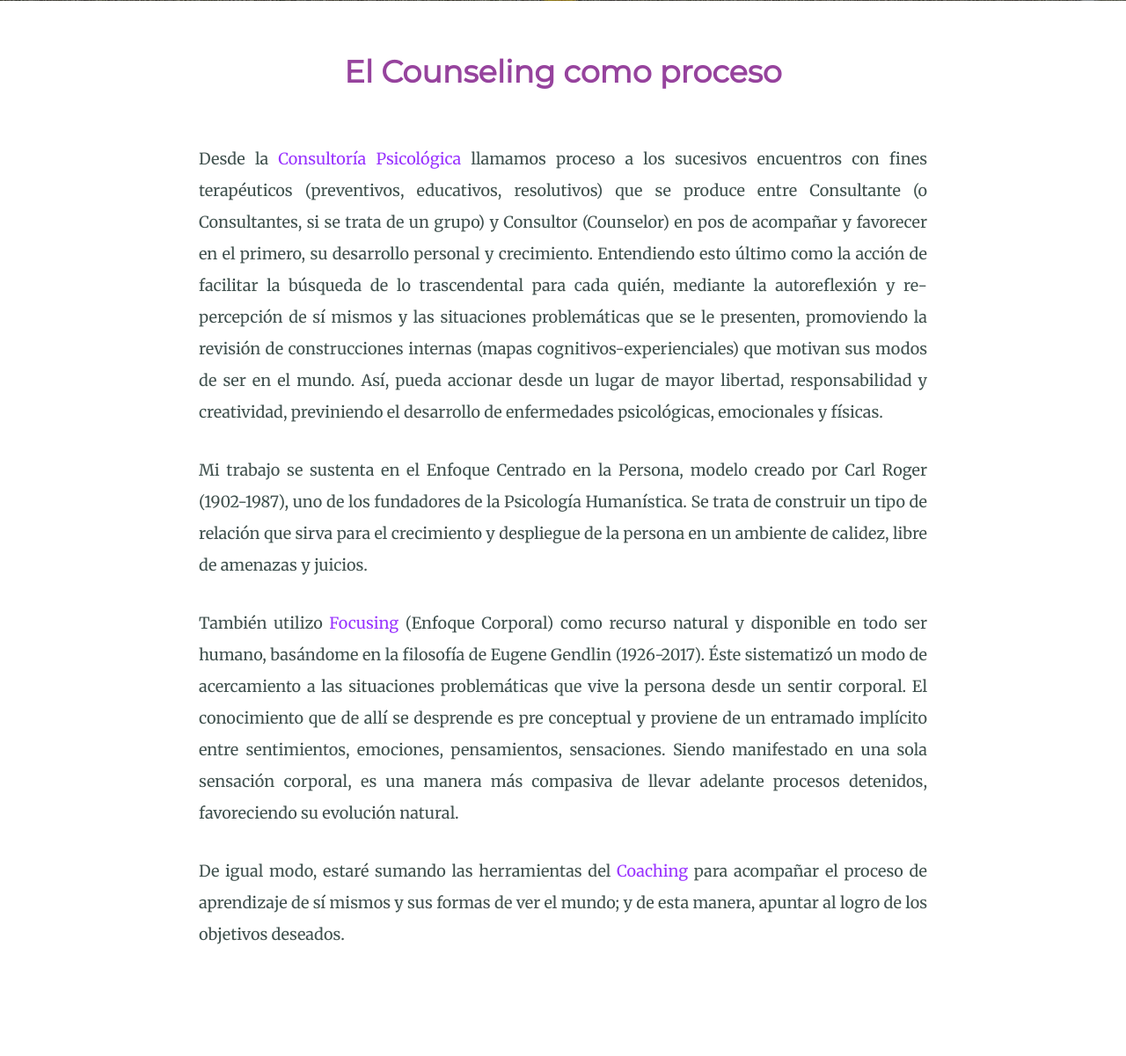
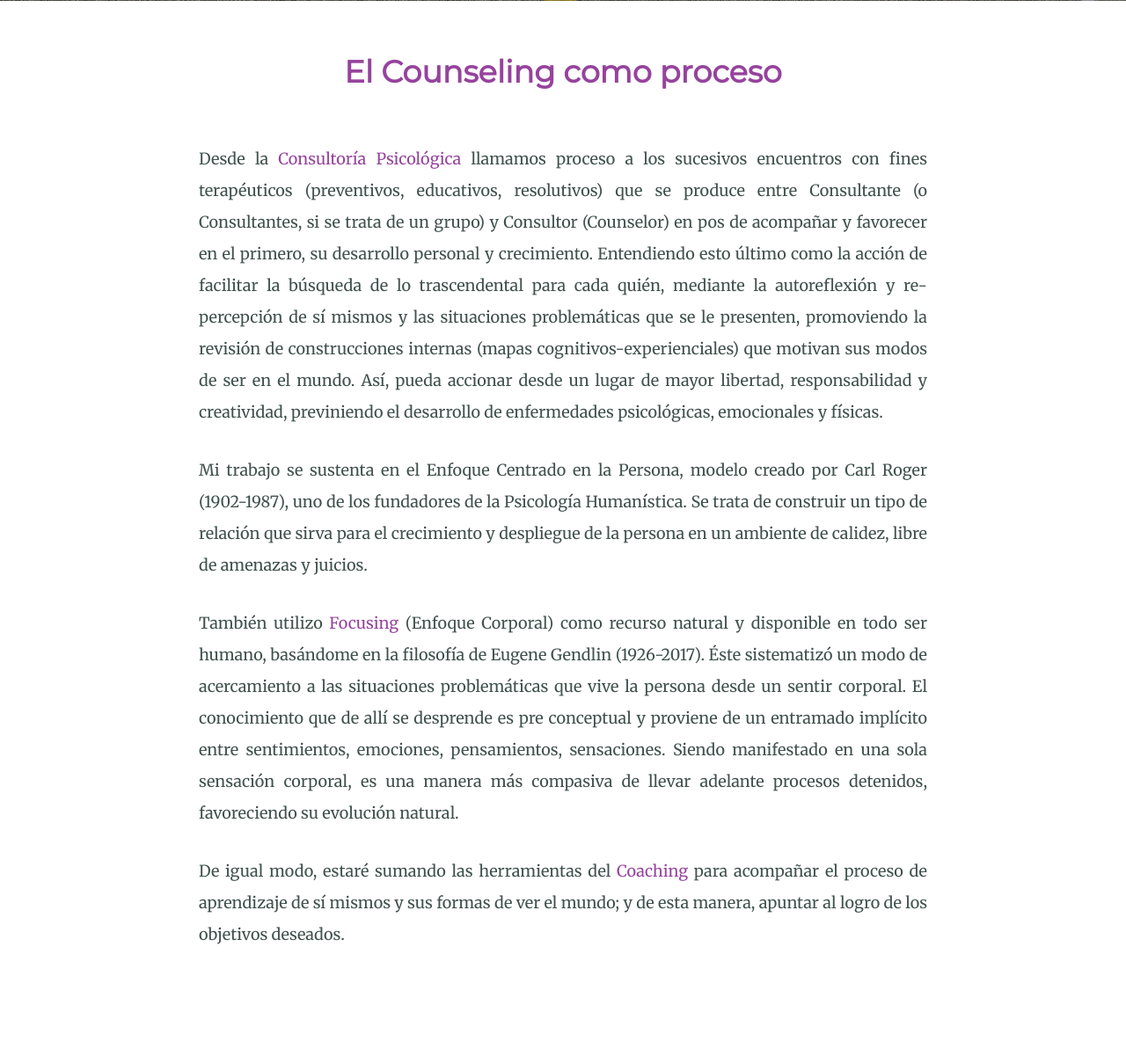
Before and after one commit to moyicuervo/my-website, a Python web app: template templates/why-counseling.html in a window 1280 px wide. Shown: the part 531-1732 px from the top of the page at 88% size. Run offline with Jinja, Linux system fonts and the light colour scheme; the template is opened without the code that fills it, so the values that code supplies are empty; some libraries are stand-ins or nearby versions.

Commit message:
last mod look&feel

```diff
--- a/main.py
+++ b/main.py
@@ -258,9 +258,9 @@ def appointment():
 
 def send_email_appointment(date, hour, name, email, phone):
     email_message = f"Subject: Turno confirmado: \n\nNombre: {name} \nTelefono: {phone} \nEmail: {email} \nCuando: {date}\nHorario:{hour}\n\n\n" \
-                    f"Antes del encuentro sera enviado el link de ingreso.\n" \
-                    f"En caso de cancelar el encuentro, por favor, hacerlo 24 horas antes.\n" \
-                    f"Gracias.!!!\n Caminemos Juntos. Todos los derechos reservados."
+                    f"El link de ingreso sera enviado previo al encuentro.\n" \
+                    f"Si necesitas cancelar la cita, deberas hacerlo con 24 horas de anticipacion a traves de este mail.\n" \
+                    f"¡Gracias por elegirnos!\n Caminemos Juntos Counseling\n Todos los derechos reservados."
     with smtplib.SMTP("smtp.gmail.com", port=587) as connection:
         connection.starttls()
         connection.login(MY_EMAIL, EMAIL_PASSWORD)
--- a/templates/appointment.html
+++ b/templates/appointment.html
@@ -31,8 +31,8 @@
       <div class="col-lg-8 col-md-10 mx-auto">
         <p style="line-height: 2;font-size: 90%;text-align: justify">
             El horario de atención es de Lunes a Viernes 10 a 18 hs. <br>
-            Por turnos fuera de hora consultar disponibilidad por WhatsApp (+54 9 11 2604-6307). <br>
-        Tener en cuenta que los horarios se expresan en hora Argentina (GMT-3)</p>
+            Por turnos fuera de hora, consultar disponibilidad por WhatsApp (+54 9 11 2604-6307). <br>
+            Los horarios se expresan en hora Argentina (GMT-3)</p>
           <p style="line-height: 2;font-size: 90%;text-align: justify">
               Seleccione la fecha y hora deseada.</p>
          {{ form.csrf_token() }}
--- a/templates/header.html
+++ b/templates/header.html
@@ -28,7 +28,7 @@
   <!-- Custom styles for this template -->
   <link href="{{ url_for('static', filename='css/clean-blog.min.css')}}" rel="stylesheet">
   <link href="{{ url_for('static', filename='css/about.css')}}" rel="stylesheet">
-  <link href="../static/img/favicon.ico" rel="icon">
+  <link href="../static/img/favicon.ico" rel="icon" style="border-radius: 100%">
 
 </head>
 
--- a/templates/index.html
+++ b/templates/index.html
@@ -1,7 +1,7 @@
 {% include "header.html" %}
 
   <!-- Page Header -->
-  <header class="masthead" style="background-image: url({{ url_for('static', filename='img/portadajuntos.jpeg')}})">
+  <header class="masthead" style="background-image: url({{ url_for('static', filename='img/portada.jpeg')}});position: relative">
     <link href="{{ url_for('static', filename='css/about.css')}}" rel="stylesheet">
     <div class="overlay"></div>
     <div class="container">
--- a/templates/why-counseling.html
+++ b/templates/why-counseling.html
@@ -27,10 +27,10 @@
             <h2>El Counseling como proceso</h2>
               <div class="skills" style="position:relative; top:-50px">
                 <div class="skill-row">
-                  <p>Desde la <span style="color:#9933ff">Consultoría Psicológica</span> llamamos proceso a los sucesivos encuentros con fines terapéuticos (preventivos, educativos, resolutivos) que se produce entre Consultante (o Consultantes, si se trata de un grupo) y Consultor (Counselor) en pos de acompañar y favorecer en el primero, su desarrollo personal y crecimiento. Entendiendo esto último como la acción de facilitar la búsqueda de lo trascendental para cada quién, mediante la autoreflexión y re-percepción de sí mismos y las situaciones problemáticas que se le presenten, promoviendo la revisión de construcciones internas (mapas cognitivos-experienciales) que motivan sus modos de ser en el mundo. Así, pueda accionar desde un lugar de mayor libertad, responsabilidad y creatividad, previniendo el desarrollo de enfermedades psicológicas, emocionales y físicas.</p>
+                  <p>Desde la <span style="color:#96439D">Consultoría Psicológica</span> llamamos proceso a los sucesivos encuentros con fines terapéuticos (preventivos, educativos, resolutivos) que se produce entre Consultante (o Consultantes, si se trata de un grupo) y Consultor (Counselor) en pos de acompañar y favorecer en el primero, su desarrollo personal y crecimiento. Entendiendo esto último como la acción de facilitar la búsqueda de lo trascendental para cada quién, mediante la autoreflexión y re-percepción de sí mismos y las situaciones problemáticas que se le presenten, promoviendo la revisión de construcciones internas (mapas cognitivos-experienciales) que motivan sus modos de ser en el mundo. Así, pueda accionar desde un lugar de mayor libertad, responsabilidad y creatividad, previniendo el desarrollo de enfermedades psicológicas, emocionales y físicas.</p>
                   <p>Mi trabajo se sustenta en el Enfoque Centrado en la Persona, modelo creado por Carl Roger (1902-1987), uno de los fundadores de la Psicología Humanística. Se trata de construir un tipo de relación que sirva para el crecimiento y despliegue de la persona en un ambiente de calidez, libre de amenazas y juicios.</p>
-                  <p>También utilizo <span style="color:#9933ff">Focusing</span> (Enfoque Corporal) como recurso natural y disponible en todo ser humano, basándome en la filosofía de Eugene Gendlin (1926-2017). Éste sistematizó un modo de acercamiento a las situaciones problemáticas que vive la persona desde un sentir corporal. El conocimiento que de allí se desprende es pre conceptual y proviene de un entramado implícito entre sentimientos, emociones, pensamientos, sensaciones. Siendo manifestado en una sola sensación corporal, es una manera más compasiva de llevar adelante procesos detenidos, favoreciendo su evolución natural.</p>
-                  <p>De igual modo, estaré sumando las herramientas del <span style="color:#9933ff">Coaching</span> para acompañar el proceso de aprendizaje de sí mismos y sus formas de ver el mundo; y de esta manera, apuntar al logro de los objetivos deseados.</p>
+                  <p>También utilizo <span style="color:#96439D">Focusing</span> (Enfoque Corporal) como recurso natural y disponible en todo ser humano, basándome en la filosofía de Eugene Gendlin (1926-2017). Éste sistematizó un modo de acercamiento a las situaciones problemáticas que vive la persona desde un sentir corporal. El conocimiento que de allí se desprende es pre conceptual y proviene de un entramado implícito entre sentimientos, emociones, pensamientos, sensaciones. Siendo manifestado en una sola sensación corporal, es una manera más compasiva de llevar adelante procesos detenidos, favoreciendo su evolución natural.</p>
+                  <p>De igual modo, estaré sumando las herramientas del <span style="color:#96439D">Coaching</span> para acompañar el proceso de aprendizaje de sí mismos y sus formas de ver el mundo; y de esta manera, apuntar al logro de los objetivos deseados.</p>
                 </div>
               </div>
           </div>
```
Also changed, not shown: templates/about.html (+6 -7 lines), static/img/juntosportadas.jpeg (deleted), static/img/lastcoverjuntos.jpeg (deleted), static/img/portada.jpeg (added), static/img/portadajunto.jpeg (deleted), static/img/portadajuntos.jpeg (deleted), static/img/pruebaportada1.jpeg (added).
